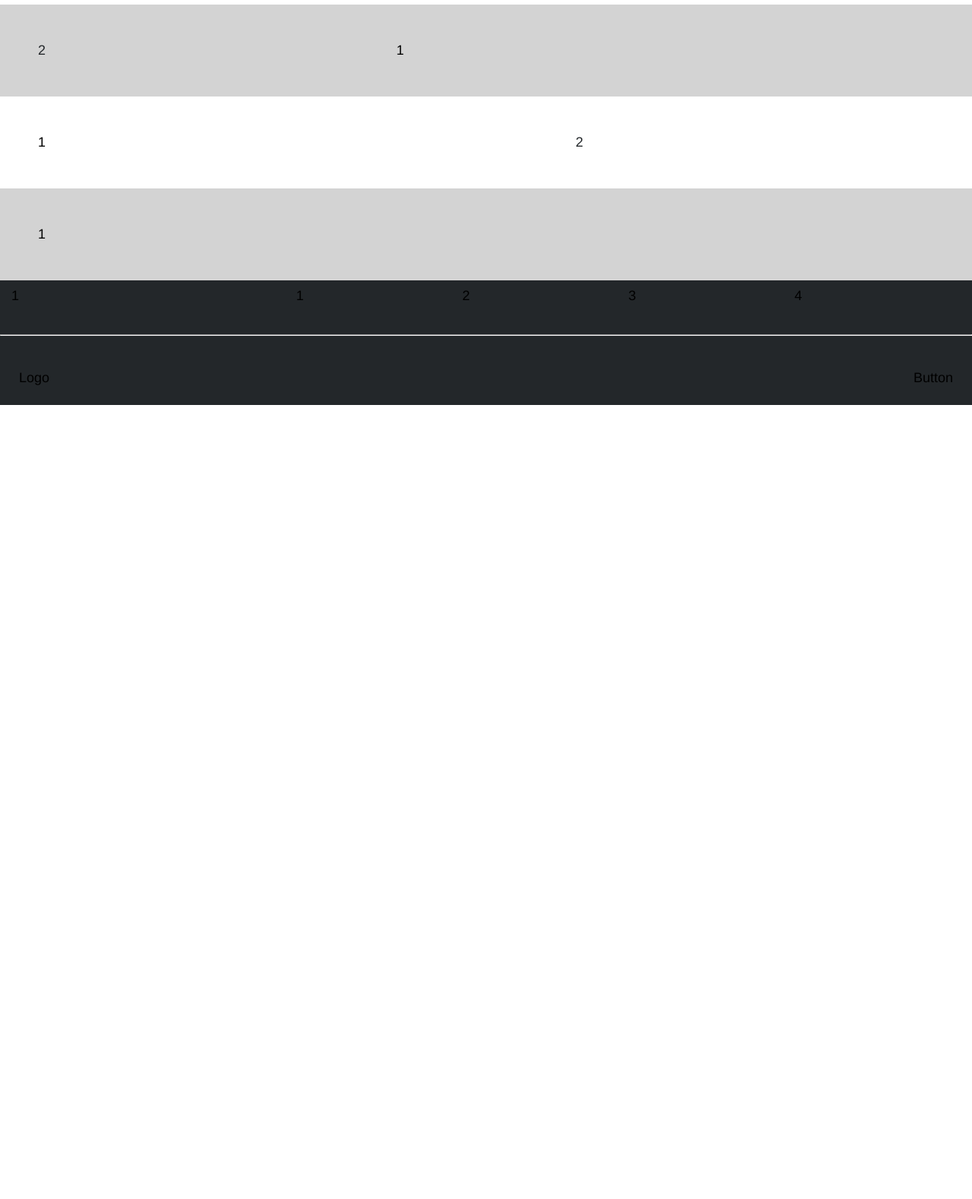
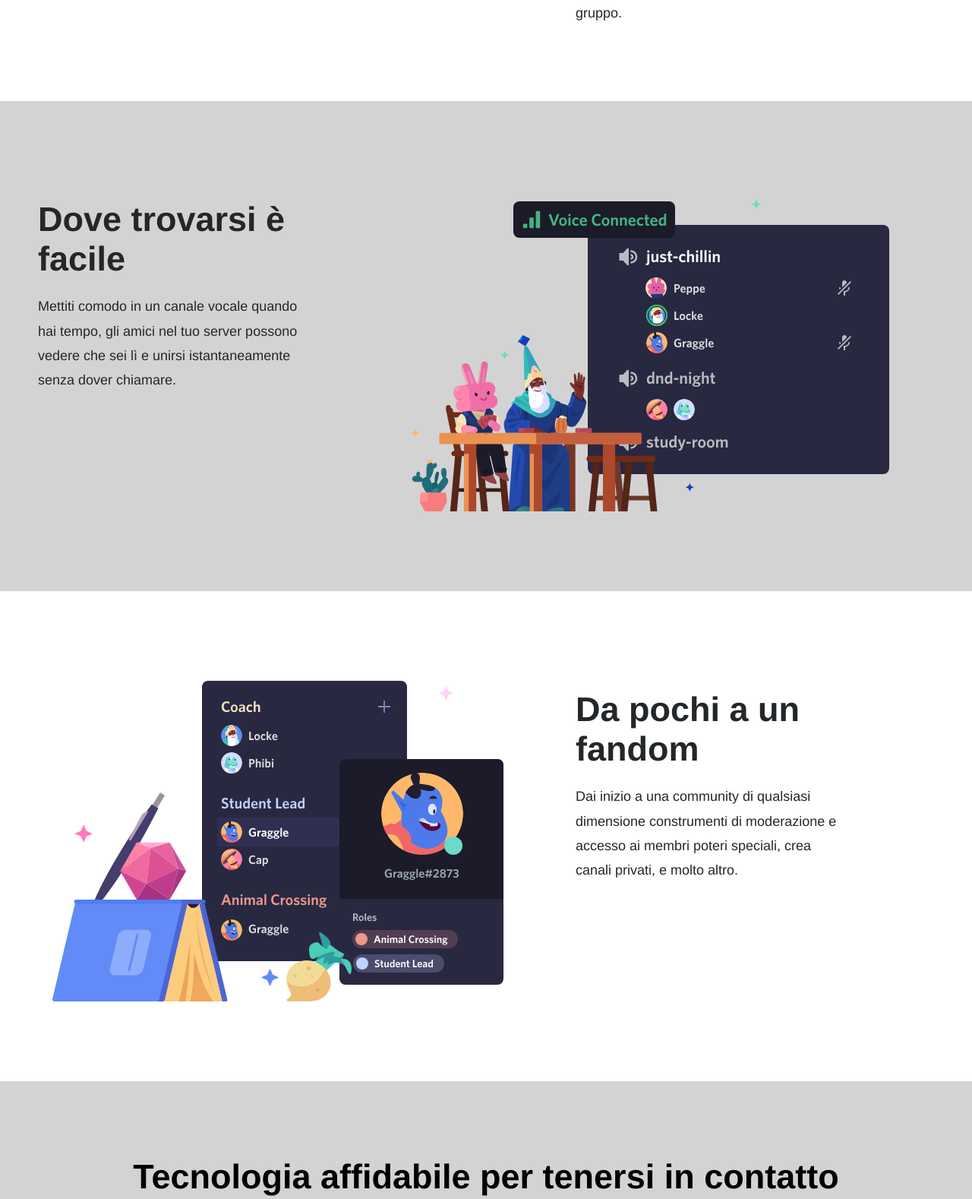
Before and after one commit to elisabichiappini/htmlcss-discord, a plain HTML site: page index.html in a window 1280 px wide. Shown: the part 1080-2658 px from the top of the page at 76% size. Before the commit the page ends 1613 px from the top, so only its background shows below. Drawn offline with Linux system fonts and the light colour scheme.

Commit message:
feat: main e imgs

```diff
--- a/css/style.css
+++ b/css/style.css
@@ -151,6 +151,11 @@ Reset
     font-weight: 700;
   }
 
+  h3 {
+    font-size: 30px;
+    margin: 40px;
+  }
+
   p {
     line-height: 1.8;
   }
@@ -231,10 +236,10 @@ Reset
   */
 
   main .section {
-    padding: 50px;
+    padding: 100px 50px;
   }
 
-  main .section:nth-child(even) {
+  main :nth-child(even of .section) {
     background-color: var(--bg-section);
   }
 
@@ -246,12 +251,21 @@ Reset
     width: 40%;
     color: #23272a;
     padding-right: 120px;
+    padding-top: 30px;
   }
 
   main .section .col-full {
     flex-grow: 1;
   }
 
+  main .col-full {
+    text-align: center;
+  }
+
+  main .section.large .col-full > a.btn {
+    background-color: #93a4e1;
+    color: white;
+  }
 
   /*
   ************
@@ -296,3 +310,11 @@ Reset
   footer .footer-bottom .col {
     padding: 10px;
   }
+
+  main .col-full h3 {
+    background-image: url('/img/stars.svg');
+    background-size: 30%;
+    background-position: left;
+
+
+  }
--- a/index.html
+++ b/index.html
@@ -61,7 +61,7 @@
       <!-- Main -->
       <main>
         <!-- Sezione 1-->
-        <div class="section small">
+        <section class="section small">
           <div class="container big">
             <div class="row">
               <div class="col-big">
@@ -73,33 +73,49 @@
               </div>
             </div>
           </div>
-        </div>
+        </section>
         <!-- /Sezione 1-->
         <!-- Sezione 2-->
-        <div class="section small">
+        <section class="section small">
           <div class="container big">
             <div class="row">
-              <div class="col-small">2</div>
-              <div class="col-big">1</div>
+              <div class="col-small">
+                <h2>Dove trovarsi è facile</h2>
+                <p>Mettiti comodo in un canale vocale quando hai tempo, gli amici nel tuo server possono vedere che sei lì e unirsi istantaneamente senza dover chiamare.</p>
+              </div>
+              <div class="col-big">
+                <img src="/img/item2.svg" alt="discord_02">
+              </div>
             </div>
           </div>
-        </div>
+        </section>
         <!-- /Sezione 2-->
         <!-- Sezione 3-->
-        <div class="section small">
+        <section class="section small">
           <div class="container big">
             <div class="row">
-              <div class="col-big">1</div>
-              <div class="col-small">2</div>
+              <div class="col-big">
+                <img src="/img/item3.svg" alt="discord_03">
+              </div>
+              <div class="col-small">
+                <h2>Da pochi a un fandom</h2>
+                <p>Dai inizio a una community di qualsiasi dimensione construmenti di moderazione e accesso ai membri poteri speciali, crea canali privati, e molto altro. </p>
+              </div>
             </div>
           </div>
-        </div>
+        </section>
         <!-- /Sezione 3-->
         <!-- Sezione 4-->
         <div class="section large">
           <div class="container big">
             <div class="row">
-              <div class="col-full">1</div>
+              <div class="col-full">
+                <h2>Tecnologia affidabile per tenersi in contatto</h2>
+                <p>Video e audio a bassa latenza ti faranno sentire come se foste tutti nella stessa stanza. Fai ciao in video, guarda gli amici giocare in streming, o riunitevi in una sessione di disegno con la condivisione schermo.</p>
+                <img src="/img/item4-big.svg" alt="discord_04">
+                <h3>Pronto a iniziare la tua avventura?</h3>
+                <a href="#" target="_blank" class="btn"><i class="fa-solid fa-arrow-down"></i> Scarica per Mac</a>
+              </div>
             </div>
           </div>
         </div>
```
Also changed, not shown: img/item2.svg (added), img/item3.svg (added), img/item4-big.svg (added), img/stars.svg (added).
